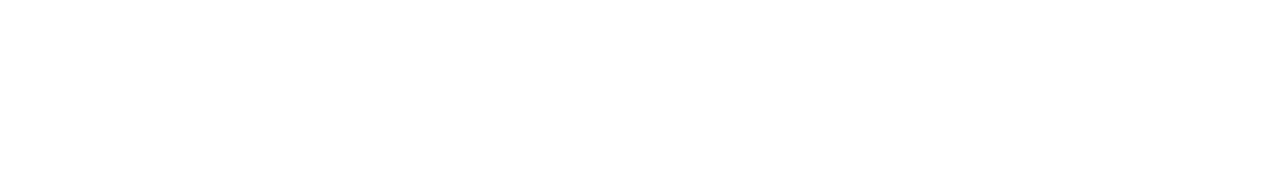
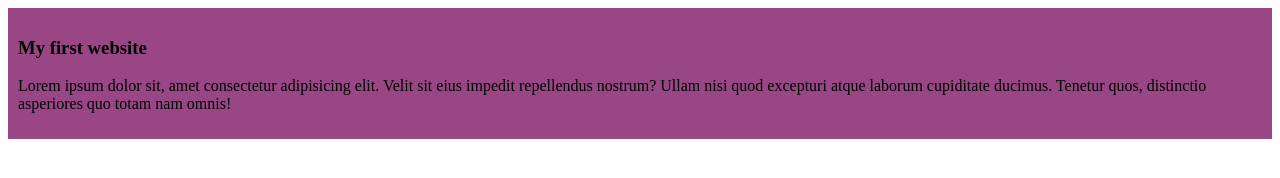
Before and after one commit to Mahfuj-976/simple-website, a plain HTML site: page index.html in a window 1280 px wide. Drawn offline with Linux system fonts and the light colour scheme.

Commit message:
added the first blog

```diff
--- a/index.html
+++ b/index.html
@@ -4,8 +4,13 @@
     <meta charset="UTF-8">
     <meta name="viewport" content="width=device-width, initial-scale=1.0">
     <title>my simple website</title>
+    <link rel="stylesheet" href="styles/blogs.css">
 </head>
 <body>
+    <div>
+        <h3>My first website</h3>
+        <p>Lorem ipsum dolor sit, amet consectetur adipisicing elit. Velit sit eius impedit repellendus nostrum? Ullam nisi quod excepturi atque laborum cupiditate ducimus. Tenetur quos, distinctio asperiores quo totam nam omnis!</p>
+    </div>
 
 </body>
 </html>
--- /dev/null
+++ b/styles/blogs.css
@@ -0,0 +1,4 @@
+div{
+    background-color: rgb(152, 71, 132);
+    padding: 10px;
+}
```
